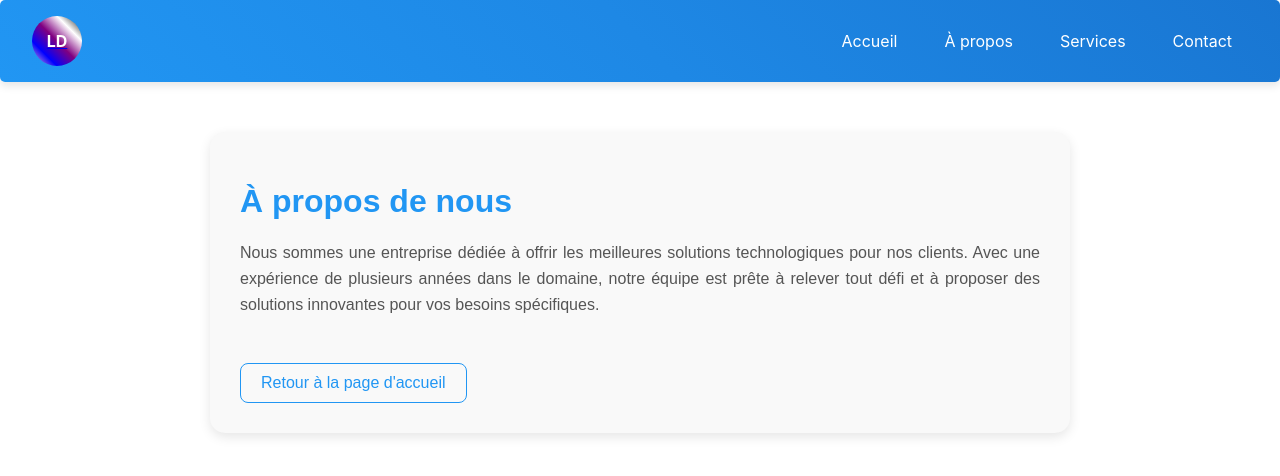
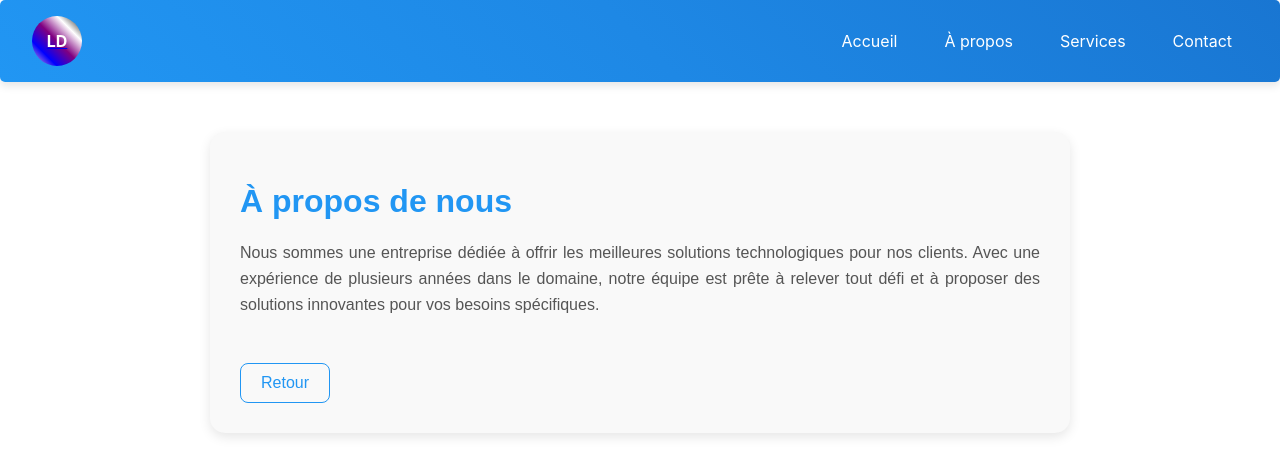
Before and after one commit to Murielle-girl/learncicd, a React (Create React App) app: page /about in a window 1280 px wide. Shown: the top 476 px of the page. Built offline with nearby package versions, Linux system fonts and the light colour scheme.

Commit message:
modification du composant about

```diff
--- a/package.json
+++ b/package.json
@@ -1,8 +1,6 @@
 {
   "name": "learncicd",
   "version": "0.1.0",
-    "homepage": "https://myusername.github.io/my-app",
-
   "private": true,
   "dependencies": {
     "@testing-library/jest-dom": "^5.17.0",
--- a/src/component/about/About.js
+++ b/src/component/about/About.js
@@ -15,7 +15,7 @@ function About() {
                     notre équipe est prête à relever tout défi et à proposer des solutions
                     innovantes pour vos besoins spécifiques.
                 </p>
-                <Link to="/" className="return-link">Retour à la page d'accueil</Link>
+                <Link to="/" className="return-link">Retour </Link>
             </div>
        </Fragment>
     );
```
